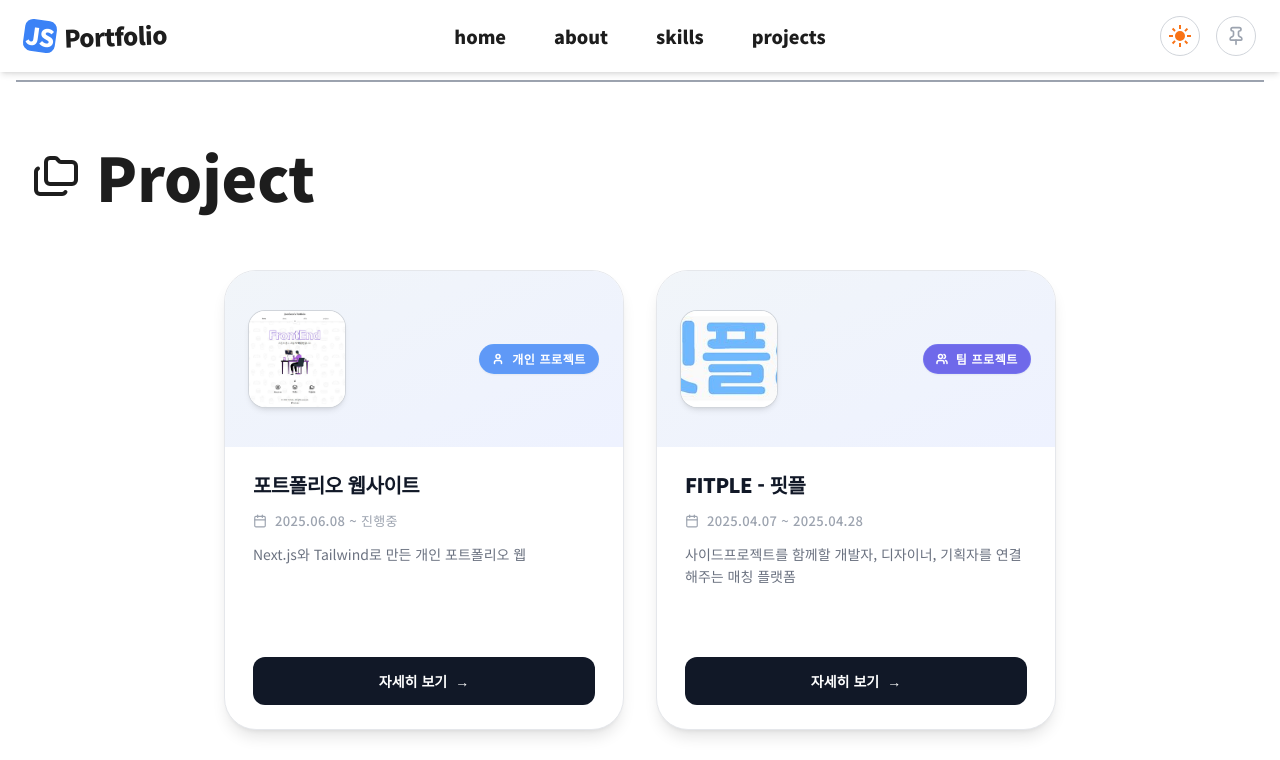
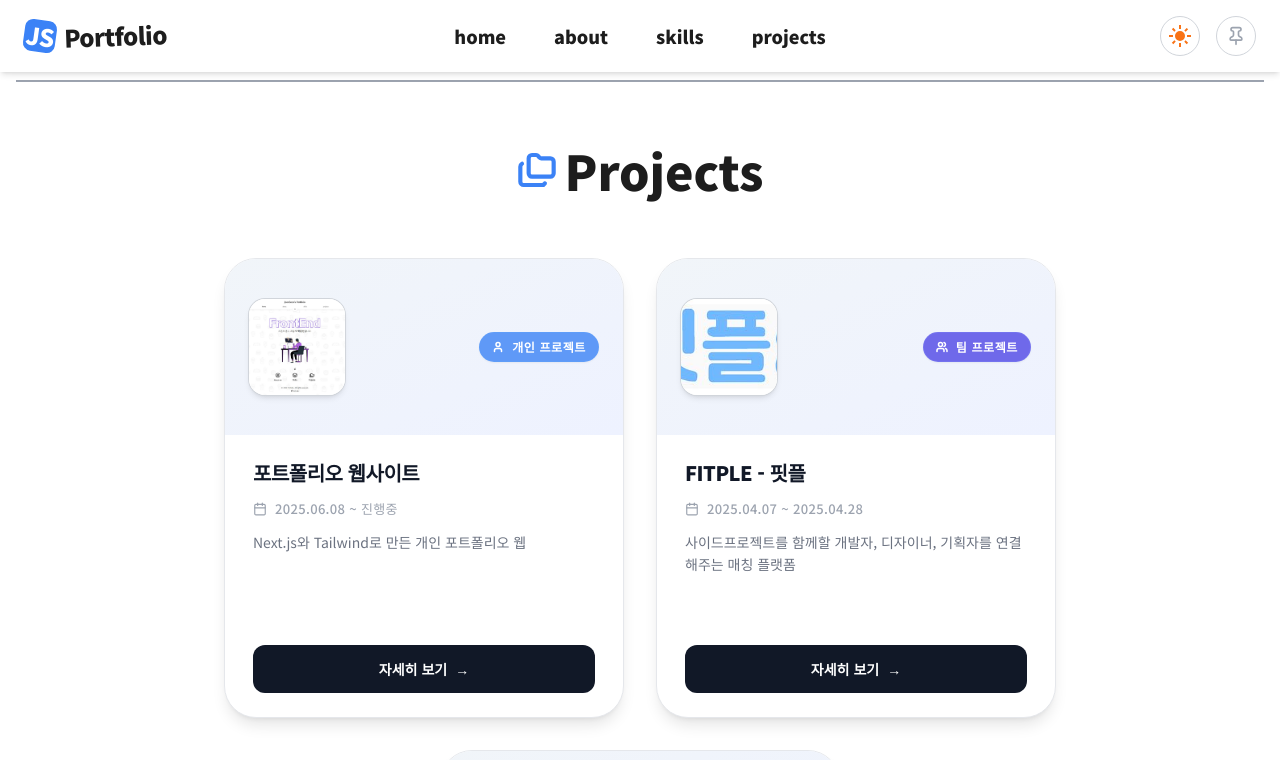
Before and after one commit to roastt1/Portfolio, a Next.js app: page /projects in a window 1280 px wide. Shown: the top 760 px of the page. Built offline with nearby package versions, Linux system fonts and the light colour scheme.

Commit message:
[style] 섹션별 구분선 및 gap 통일

```diff
--- a/app/about/components/About.tsx
+++ b/app/about/components/About.tsx
@@ -16,7 +16,7 @@ export default function About() {
     return (
         <section
             id="about"
-            className="relative flex w-full flex-col items-center gap-12 pt-20 dark:text-white sm:gap-20"
+            className="relative flex w-full flex-col items-center gap-8 pt-20 dark:text-white sm:gap-16"
         >
             {/* 구분선 */}
             <div
--- a/app/projects/components/Projects.tsx
+++ b/app/projects/components/Projects.tsx
@@ -53,18 +53,23 @@ export default function Projects() {
 
     return (
         <div className="flex w-full flex-col items-center gap-8 pt-20 dark:text-white sm:gap-16">
+            {/* 구분선 */}
             <div
                 className="mx-4 h-[2px] w-0 bg-gray-400 aos-animate:animate-expand-width"
                 data-aos="fade-in"
                 data-aos-once="true"
             />
+            {/* 타이틀 */}
             <h2
-                className="flex w-full flex-row items-center gap-4 px-4 text-5xl font-black sm:text-6xl"
-                data-aos="fade-right"
-                data-aos-once="true"
+                className="flex items-center gap-2 text-4xl font-black sm:text-5xl"
+                data-aos="fade-up"
             >
-                <Folders className="h-10 w-10 sm:h-12 sm:w-12" />
-                <span>Project</span>
+                <Folders
+                    className="text-blue-500"
+                    size={40}
+                    strokeWidth={2.5}
+                />
+                <span>Projects</span>
             </h2>
             <div className="flex w-full flex-wrap justify-center gap-8">
                 {projectConstants.map((project, i) => (
--- a/app/skills/components/Skills.tsx
+++ b/app/skills/components/Skills.tsx
@@ -13,7 +13,7 @@ export default function Skills() {
     }, []);
 
     return (
-        <section className="flex w-full flex-col items-center gap-12 pt-20 dark:text-white sm:gap-20">
+        <section className="flex w-full flex-col items-center gap-8 pt-20 dark:text-white sm:gap-16">
             {/* 구분선 */}
             <div
                 className="mx-4 h-[1px] w-0 bg-gray-400 aos-animate:animate-expand-width"
```
